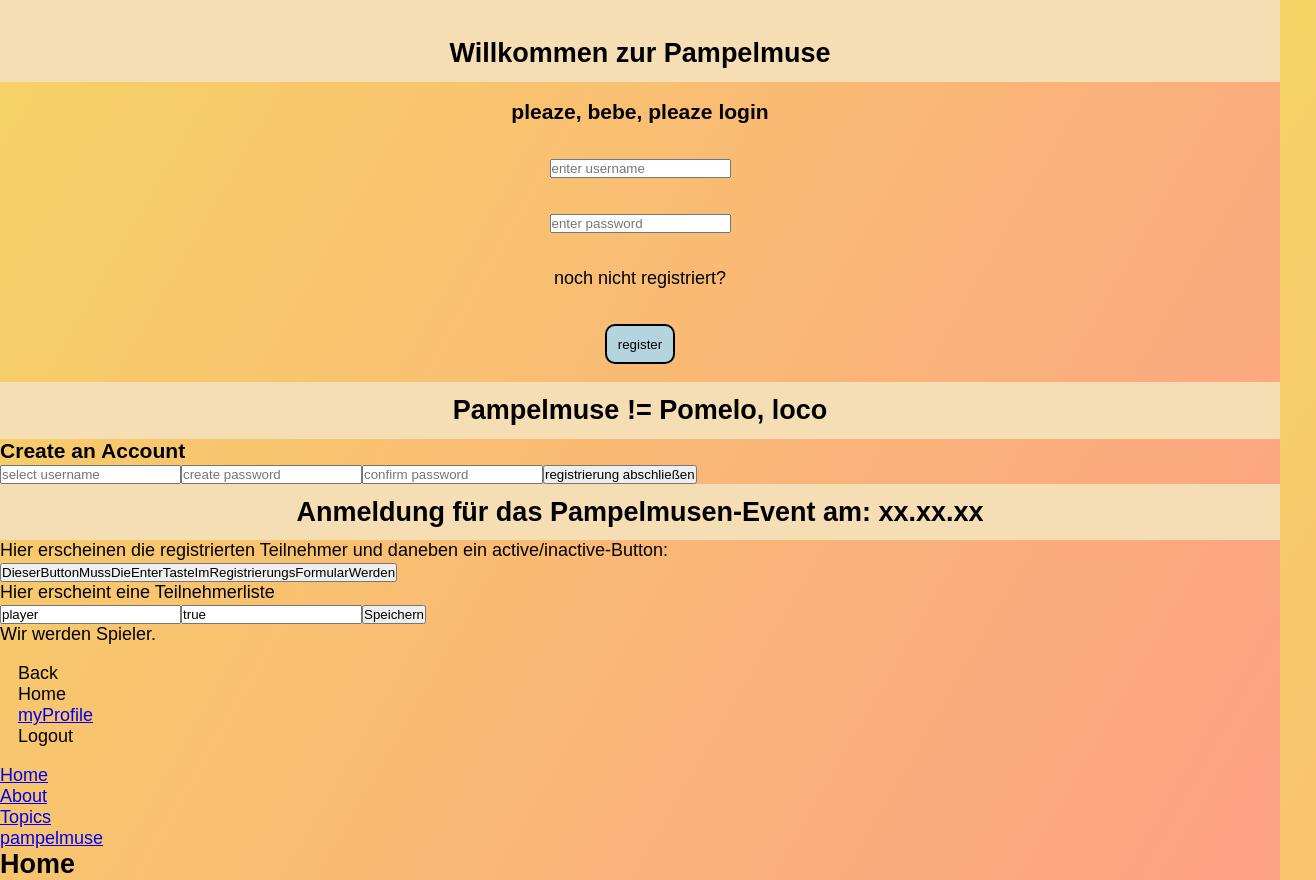
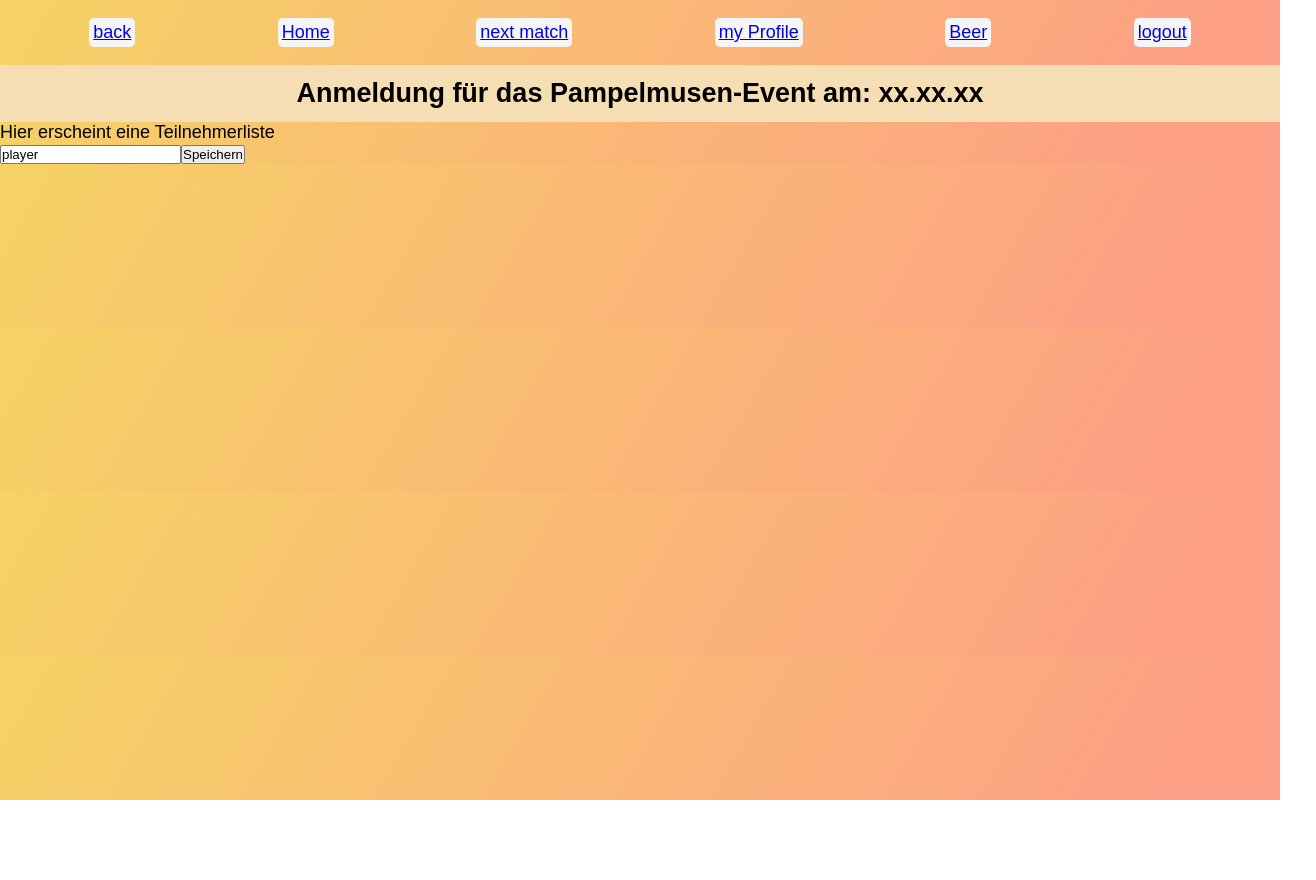
Before and after one commit to OliverSchultz/capstone-project, a React (Create React App) app: page /joinNextMatch in a window 1280 px wide. Shown: the whole page, 1316 px wide, since content can reach past the window. After the commit the page ends 800 px from the top, so only its background shows below. Built offline with nearby package versions, Linux system fonts and the light colour scheme.

Commit message:
Updatte Routing

```diff
--- a/src/components/App.js
+++ b/src/components/App.js
@@ -1,105 +1,30 @@
+import { useState } from "react";
 import GlobalStyle from "../styles/GlobalStyles";
-import Footer from "./Footer";
+import Navigation from "./Navigation";
 import Header from "./Header";
 import WelcomeLogin from "./WelcomeLogin";
 import JoinNextMatch from "./JoinNextMatch";
 import PlayerCount from "./PlayerCount";
-import CreateAccount from "../pages/CreateAccount";
 
-import {
-	BrowserRouter as Router,
-	Switch,
-	Route,
-	Link,
-	useRouteMatch,
-	useParams,
-} from "react-router-dom";
+import CreateAccount from "../Pages/CreateAccount";
+import Beer from "../Pages/Beer";
+import MyProfile from "../Pages/MyProfile";
+
+import { BrowserRouter as Router, Switch, Route } from "react-router-dom";
 
 export default function App() {
+	const [numberOfParticipants, setNumberOfParticipants] = useState(0);
 	return (
-		<>
-			<GlobalStyle />
-			<Header />
-			<WelcomeLogin />
-			<CreateAccount />
-			<JoinNextMatch />
-			<PlayerCount />
-			<Footer />
 		<Router>
 			<div>
-					<ul>
-						<li>
-							<Link to="/">Home</Link>
-						</li>
-						<li>
-							<Link to="/about">About</Link>
-						</li>
-						<li>
-							<Link to="/topics">Topics</Link>
-						</li>
-						<li>
-							<Link to="/topics">pampelmuse</Link>
-						</li>
-					</ul>
-
+				<GlobalStyle />
+				<Navigation />
 				<Switch>
-						<Route path="/about">
-							<About />
-						</Route>
-						<Route path="/topics">
-							<Topics />
-						</Route>
-						<Route path="/">
-							<Home />
-						</Route>
+					<Route path="/welcomeLogin" component={WelcomeLogin} />
+					<Route path="/beer" component={Beer} />
+					<Route path="/joinNextMatch" component={JoinNextMatch} />
 				</Switch>
 			</div>
 		</Router>
-		</>
 	);
 }
-
-function Home() {
-	return <h2>Home</h2>;
-}
-
-function About() {
-	return <h2>About</h2>;
-}
-
-function Topics() {
-	let match = useRouteMatch();
-
-	return (
-		<div>
-			<h2>Topics</h2>
-
-			<ul>
-				<li>
-					<Link to={`${match.url}/components`}>Components</Link>
-				</li>
-				<li>
-					<Link to={`${match.url}/props-v-state`}>Props v. State</Link>
-				</li>
-			</ul>
-
-			{/* The Topics page has its own <Switch> with more routes
-          that build on the /topics URL path. You can think of the
-          2nd <Route> here as an "index" page for all topics, or
-          the page that is shown when no topic is selected */}
-			<Switch>
-				<Route path={`${match.path}/:topicId`}>
-					<Topic />
-				</Route>
-				<Route path={match.path}>
-					<h3>Please select a topic.</h3>
-				</Route>
-			</Switch>
-		</div>
-	);
-}
-
-function Topic() {
-	let { topicId } = useParams();
-	return <h3>Requested topic ID: {topicId}</h3>;
-}
--- a/src/components/Footer.js
+++ /dev/null
@@ -1,32 +0,0 @@
-/* der Footer braucht eine clickable Navigation, in der das aktuelle Tab markiert sein muss.
-Geil wäre die Anzeige der 4 wichtigsten Tabs und die Möglichkeit, über "..." weitere Tabs zu sehen (utopisch)*/
-import styled from "styled-components/macro";
-
-export default function Footer() {
-	return (
-		<footer>
-			<FooterNavigation>
-				<ul>
-					<li>Back</li>
-					<li>Home</li>
-					<li>
-						<a href="/profile">myProfile</a>
-					</li>
-					<li>Logout</li>
-				</ul>
-			</FooterNavigation>
-		</footer>
-	);
-}
-const FooterNavigation = styled.nav`
-	padding: 1em;
-	width: 100%;
-	bottom: 0px;
-
-	ul {
-		margin: 0;
-		padding: 0;
-		display: inline;
-		list-style-type: none;
-	}
-`;
--- a/src/components/JoinNextMatch.js
+++ b/src/components/JoinNextMatch.js
@@ -2,53 +2,75 @@ import { useState } from "react";
 import PlayerForm from "./PlayerForm";
 import Header from "./Header";
 
-//hier muss der Enter-Button aus der registrierung importiert werden
+export default function JoinNextMatch({ onAddParticipant }) {
+	const pageHeader = "Anmeldung für das Pampelmusen-Event am: xx.xx.xx";
+	const [participants, setParticipant] = useState([]);
 
-export default function JoinNextMatch() {
-	const pageHeader = "Anmeldung für das Pampelmusen-Event am: xx.xx.xx";
-	const [participants, setParticipant] = useState([
-		/*{
-			player: "Schluckusspechtus",
-			join: true,
-		},
-		{
-			player: "Il Colosso",
-			join: true,
-		},*/
-	]);
-	// addNewButtonToParticipantsArray
 	function addParticipant(participant) {
 		setParticipant([...participants, participant]);
+		onAddParticipant(participants.length + 1);
+	}
+
+	function AddRadioButton({ playerNumber }) {
+		const handleChange = (event) => {
+			console.log(event.target.value, event.target.name);
+		};
+		return (
+			<>
+				<form>
+					<input
+						type="radio"
+						value="yes"
+						name={`radiobutton[${playerNumber}]`}
+						onChange={handleChange}
+					></input>
+					<label htmlFor="yes">yes</label>
+					<input
+						type="radio"
+						value="no"
+						name={`radiobutton[${playerNumber}]`}
+						onChange={handleChange}
+					></input>
+					<label htmlFor="no">no</label>
+					<input
+						type="radio"
+						value="maybe"
+						name={`radiobutton[${playerNumber}]`}
+						onChange={handleChange}
+					></input>
+					<label htmlFor="maybe">maybe</label>
+				</form>
+			</>
+		);
 	}
 
 	return (
 		<>
 			<Header datatransport={pageHeader} />
-			<p>
-				Hier erscheinen die registrierten Teilnehmer und daneben ein
-				active/inactive-Button:
-			</p>
+
 			<ul>
-				{participants.map((participant) => {
+				{participants.map((participant, index) => {
 					return (
-						<li>
-							<p>{participant.player}</p>
-							<p>{participant.join}</p>
+						<li key={index}>
+							<h4>{participant.player}</h4>
+							<div>
+								<AddRadioButton playerNumber={index} />
+							</div>
 						</li>
 					);
 				})}
 			</ul>
 			{/* Dieser Button muss mit dem Register-Button verknüpft werden oder besser mit der erfolgreich abgeschlossenen Registrierung*/}
-			<button
+			{/*			<button
 				onClick={() => {
 					addParticipant({
 						player: "Schluckusspechtus",
-						join: true,
 					});
 				}}
 			>
-				DieserButtonMussDieEnterTasteImRegistrierungsFormularWerden
-			</button>
+				<label>an /ab</label>
+			</button>*/}
+
 			<PlayerForm onSubmit={addParticipant} />
 		</>
 	);
--- /dev/null
+++ b/src/components/Navigation.js
@@ -0,0 +1,53 @@
+/* der Footer braucht eine clickable Navigation, in der das aktuelle Tab markiert sein muss.
+Geil wäre die Anzeige der 4 wichtigsten Tabs und die Möglichkeit, über "..." weitere Tabs zu sehen (utopisch)*/
+import styled from "styled-components/macro";
+import { Link } from "react-router-dom";
+
+export default function Navigation() {
+	return (
+		<>
+			<StyledNavigation>
+				<ul>
+					<Link to="/back">
+						<li>back</li>
+					</Link>
+					<Link to="/welcomeLogin">
+						<li>Home</li>
+					</Link>
+					<Link to="/joinNextMatch">
+						<li>next match</li>
+					</Link>
+					<Link to="/myProfile">
+						<li>my Profile</li>
+					</Link>
+					<Link to="/beer">
+						<li>Beer</li>
+					</Link>
+					<Link to="/logout">
+						<li>logout</li>
+					</Link>
+				</ul>
+			</StyledNavigation>
+		</>
+	);
+}
+const StyledNavigation = styled.nav`
+	padding: 1em;
+	width: 100%;
+	bottom: 0px;
+
+	ul {
+		margin: 0;
+		padding: 0;
+		display: flex;
+		flex-direction: row;
+		justify-content: space-around;
+		list-style-type: none;
+	}
+
+	li {
+		background-color: whitesmoke;
+		padding: 4px;
+		border-radius: 5px;
+	}
+`;
--- a/src/components/PlayerCount.js
+++ b/src/components/PlayerCount.js
@@ -1,12 +1,5 @@
-import { useState } from "react";
-
-export default function PlayerCount() {
-	const [count, setCount] = useState(0);
-
-	const increment = () => {
-		setCount(count + 1);
-	};
-	return <p>Wir werden {increment} Spieler.</p>;
+export default function PlayerCount({ numberOfParticipants }) {
+	return <p>Wir werden {numberOfParticipants} Spieler.</p>;
 }
 
 /*bei weniger als 6 Spielern möge die Spielerzahl rot angezeigt werden,
--- a/src/components/PlayerForm.js
+++ b/src/components/PlayerForm.js
@@ -4,7 +4,6 @@ import { useState } from "react";
 
 export default function PlayerForm({ onSubmit }) {
 	const [player, setPlayer] = useState("player");
-	const [participate, setParticipate] = useState(true);
 
 	function onFormSubmit(event) {
 		/*Das event on Submit wird übergeben */
@@ -25,20 +24,12 @@ export default function PlayerForm({ onSubmit }) {
 		setPlayer(event.target.value);
 	}
 
-	function onParticipateChange(event) {
-		setParticipate(event.target.value);
-	}
 	return (
 		<>
 			<p>Hier erscheint eine Teilnehmerliste</p>
 			<form onSubmit={onFormSubmit}>
 				{/*hier kommt das onSubmit aus der function in Zeile 3*/}
 				<input name="player" value={player} onChange={onPlayerChange} />
-				<input
-					name="participate"
-					value={participate}
-					onChange={onParticipateChange}
-				/>
 				<button type="submit">Speichern</button>
 			</form>
 		</>
--- a/src/components/WelcomeLogin.js
+++ b/src/components/WelcomeLogin.js
@@ -3,15 +3,17 @@ import Button from "./Button";
 import Header from "./Header";
 
 export default function Login() {
-	const pageHeader = "Willkommen zur Pampelmuse";
+	const pageHeader = "Willkommen zum Freitagsfußball";
 	return (
 		<>
 			<Header datatransport={pageHeader} />
 			<Form>
-				<h3>pleaze, bebe, pleaze login</h3>
-				<input type="text" placeholder="enter username"></input>
+				<label>
+					pleaze, bebe, pleaze login
+					<input type="text" placeholder="enter username"></input>
+				</label>
 				<input type="text" placeholder="enter password"></input>
-				<label>noch nicht registriert?</label>
+				<i>noch nicht registriert?</i>
 				<Button name="register" />
 			</Form>
 		</>
--- a/src/index.js
+++ b/src/index.js
@@ -1,5 +1,6 @@
 import React from "react";
 import ReactDOM from "react-dom";
+import { BrowserRouter } from "react-router-dom";
 import App from "./components/App";
 import reportWebVitals from "./reportWebVitals";
 
--- a/src/pages/CreateAccount.js
+++ b/src/pages/CreateAccount.js
@@ -1,15 +1,27 @@
 import Header from "../components/Header";
+import styled from "styled-components/macro";
 
 export default function CreateAccount() {
-	const pageHeader = "Pampelmuse != Pomelo, loco";
+	const pageHeader = "Create an Account";
 	return (
 		<>
 			<Header datatransport={pageHeader} />
-			<h3>Create an Account</h3>
-			<input placeholder="select username"></input>
-			<input placeholder="create password"></input>
-			<input placeholder="confirm password"></input>
-			<button type="submit">registrierung abschließen</button>
+			<FormStyled>
+				<input placeholder="select username"></input>
+				<input placeholder="create password"></input>
+				<input placeholder="confirm password"></input>
+				<button type="submit">Registrierung abschließen</button>
+			</FormStyled>
 		</>
 	);
 }
+
+const FormStyled = styled.form`
+	height: 200px;
+	align-items: center;
+	display: flex;
+	flex-direction: column;
+	justify-content: space-around;
+	margin-top: 2em;
+	margin-bottom: 2em;
+`;
--- a/src/styles/GlobalStyles.js
+++ b/src/styles/GlobalStyles.js
@@ -3,12 +3,13 @@ import { createGlobalStyle } from "styled-components";
 export default createGlobalStyle`
 
 * {
+  box-sizing: border-box;
 	margin: 0;
 	padding: 0;
 }
 
   body {
-    background-image: linear-gradient(120deg, #f6d365 0%, #fda085 100%);
+    background-image: linear-gradient(120deg, #f6d365 0%, #fda085 90%);
     max-width: 100vw;
     padding:0;
     border:0;
```
Also changed, not shown: src/pages/WelcomeAndLogin.js (deleted), 1 other file (tests, documents, lock files or other folders). Lines whose indentation alone changed are shown as unchanged.
